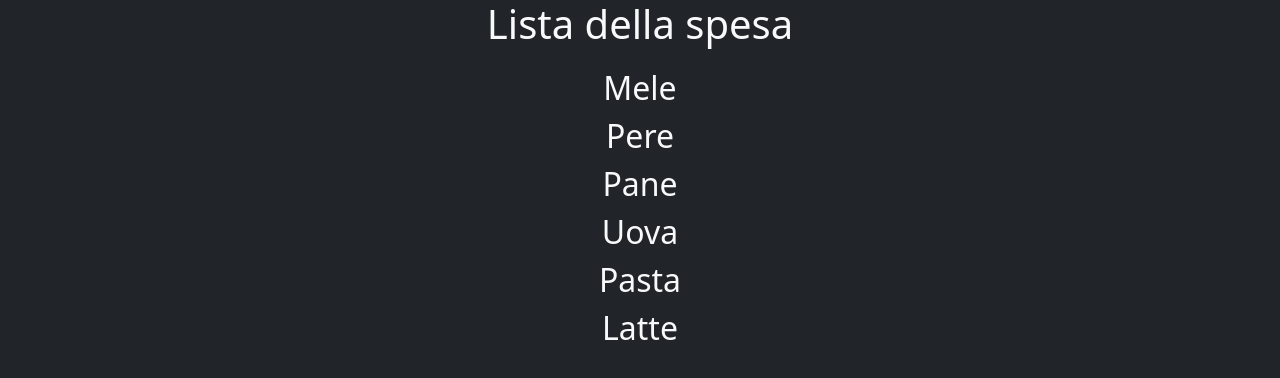
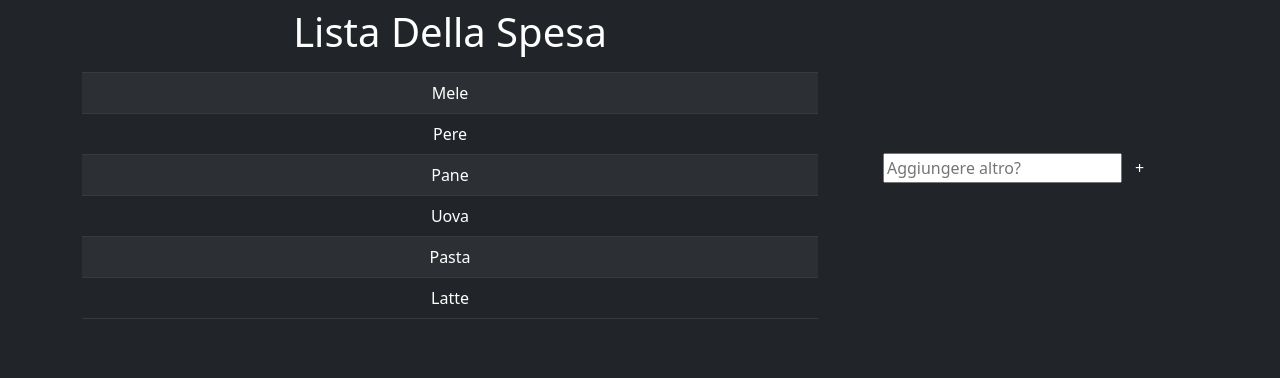
Before and after one commit to donnie00/js-lista-spesa, a plain HTML site: page index.html in a window 1280 px wide. Drawn offline with nearby package versions, Linux system fonts and the light colour scheme.

Commit message:
changed some stiling and logic

```diff
--- a/index.html
+++ b/index.html
@@ -11,10 +11,26 @@
 </head>
 
 <body class="bg-dark">
-   <div class="text-center text-light">
-      <h1>Lista della spesa</h1>
-      <ul class="list-unstyled my-3 fs-2" id="lista">
-      </ul>
+   <div class="container">
+      <div class="row">
+         <div class="col-8 text-center">
+            <table class="table table-dark table-striped">
+               <thead>
+                  <tr>
+                     <th>
+                        <h1>Lista Della Spesa</h1>
+                     </th>
+                  </tr>
+               </thead>
+               <tbody id='lista'>
+               </tbody>
+            </table>
+         </div>
+         <div class="col d-flex align-items-center justify-content-center my-5">
+            <input id="newItem" type=" text" placeholder="Aggiungere altro?">
+            <button id="addBtn" class="btn btn-dark">&plus;</button>
+         </div>
+      </div>
    </div>
 
    <script src="js/main.js"></script>
--- a/js/main.js
+++ b/js/main.js
@@ -1,12 +1,33 @@
 const listaSpesa = ['Mele', 'Pere', 'Pane', 'Uova', 'Pasta', 'Latte'];
 const listEl = document.getElementById('lista');
+const addBtnEl = document.getElementById('addBtn');
+const newItemEl = document.getElementById('newItem');
 
 let i = 0;
 
-while (i < listaSpesa.length) {
-	const listItem = document.createElement('li');
+//racchiudere in una funzione
+function whileLoop() {
+	while (i < listaSpesa.length) {
+		const tableRow = document.createElement('tr');
+		const tableItem = document.createElement('td');
 
-	listItem.innerHTML = listaSpesa[i];
-	listEl.append(listItem);
-	i++;
+		tableItem.innerHTML = listaSpesa[i];
+
+		tableRow.append(tableItem);
+		listEl.append(tableRow);
+		i++;
+	}
 }
+
+addBtnEl.addEventListener('click', function () {
+	const itemToAdd = newItemEl.value;
+
+	if (itemToAdd !== '') {
+		listaSpesa.push(itemToAdd);
+		whileLoop();
+	}
+
+	newItemEl.value = '';
+});
+
+whileLoop();
```
